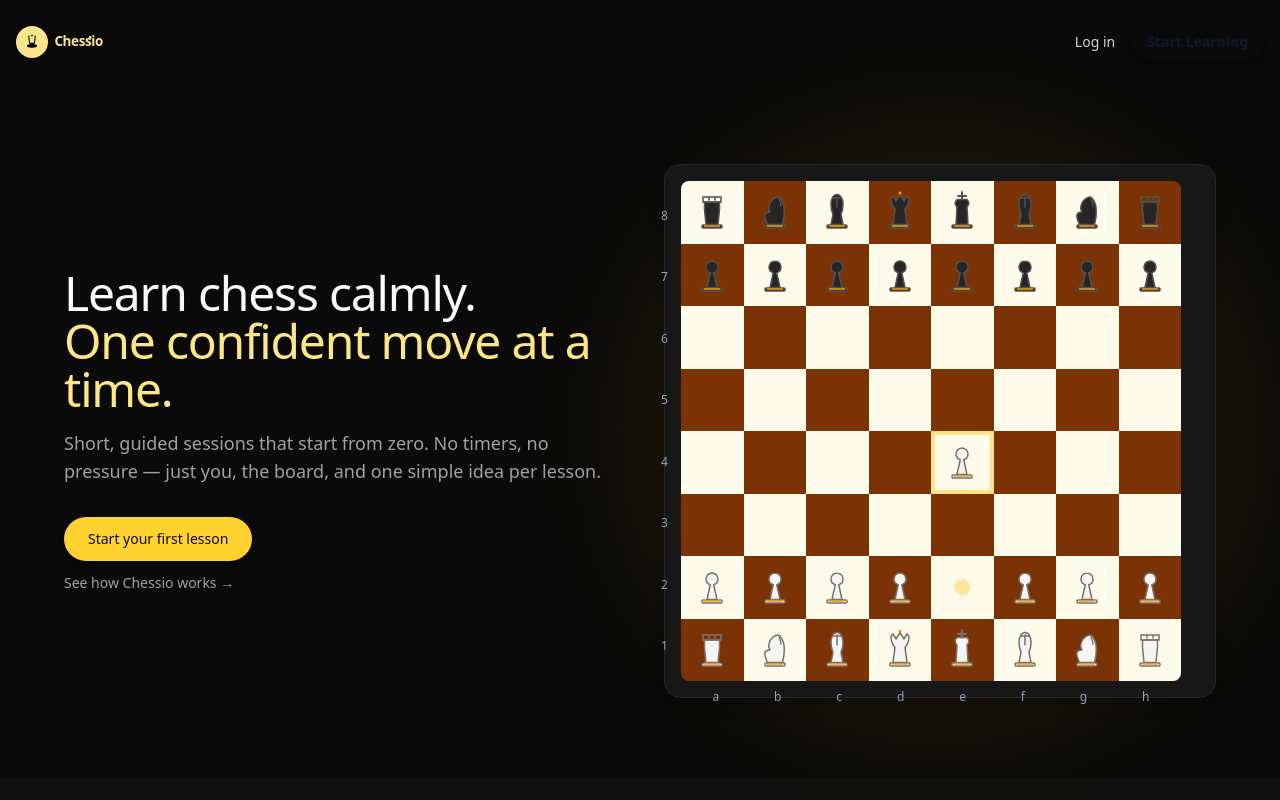
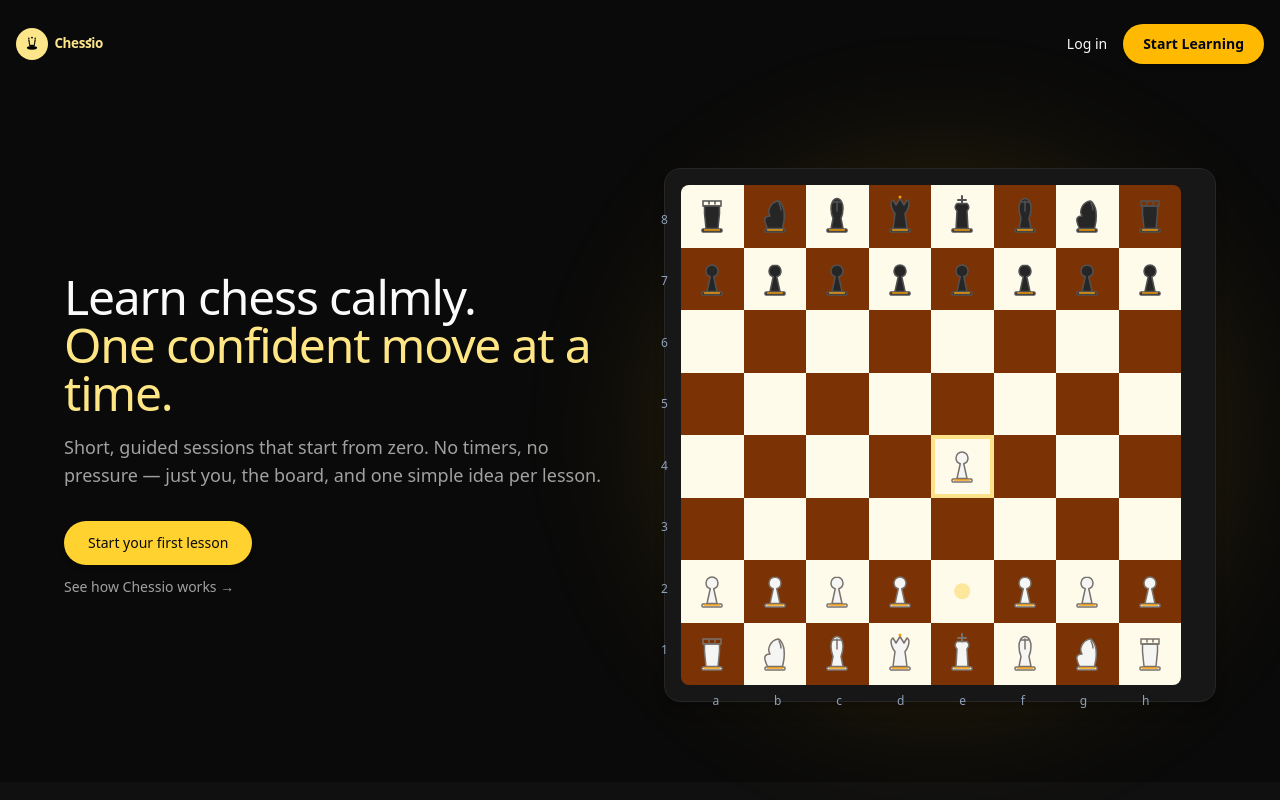
Before and after one commit to moodyguyhub/chessio, a Next.js app: page / in a window 1280 px wide. Shown: the top 800 px of the page. Built offline with nearby package versions, Linux system fonts and the light colour scheme; no server answers.

Commit message:
fix: improve header nav contrast - white login text + amber CTA button

```diff
--- a/src/app/page.tsx
+++ b/src/app/page.tsx
@@ -59,13 +59,13 @@ export default async function LandingPage() {
           <div className="flex items-center gap-4">
             <Link
               href="/login"
-              className="text-sm font-medium text-neutral-300 hover:text-neutral-50 transition-colors"
+              className="text-sm font-medium text-neutral-50 hover:text-amber-200 transition-colors"
             >
               Log in
             </Link>
             <Link
               href="/register"
-              className="rounded-full bg-chessio-primary px-4 py-2 text-sm font-semibold text-slate-900 shadow-md hover:bg-chessio-primary-dark hover:shadow-lg transition"
+              className="rounded-full bg-amber-400 px-5 py-2.5 text-sm font-semibold text-slate-950 shadow-md hover:bg-amber-300 hover:shadow-lg transition-all"
             >
               Start Learning
             </Link>
```
